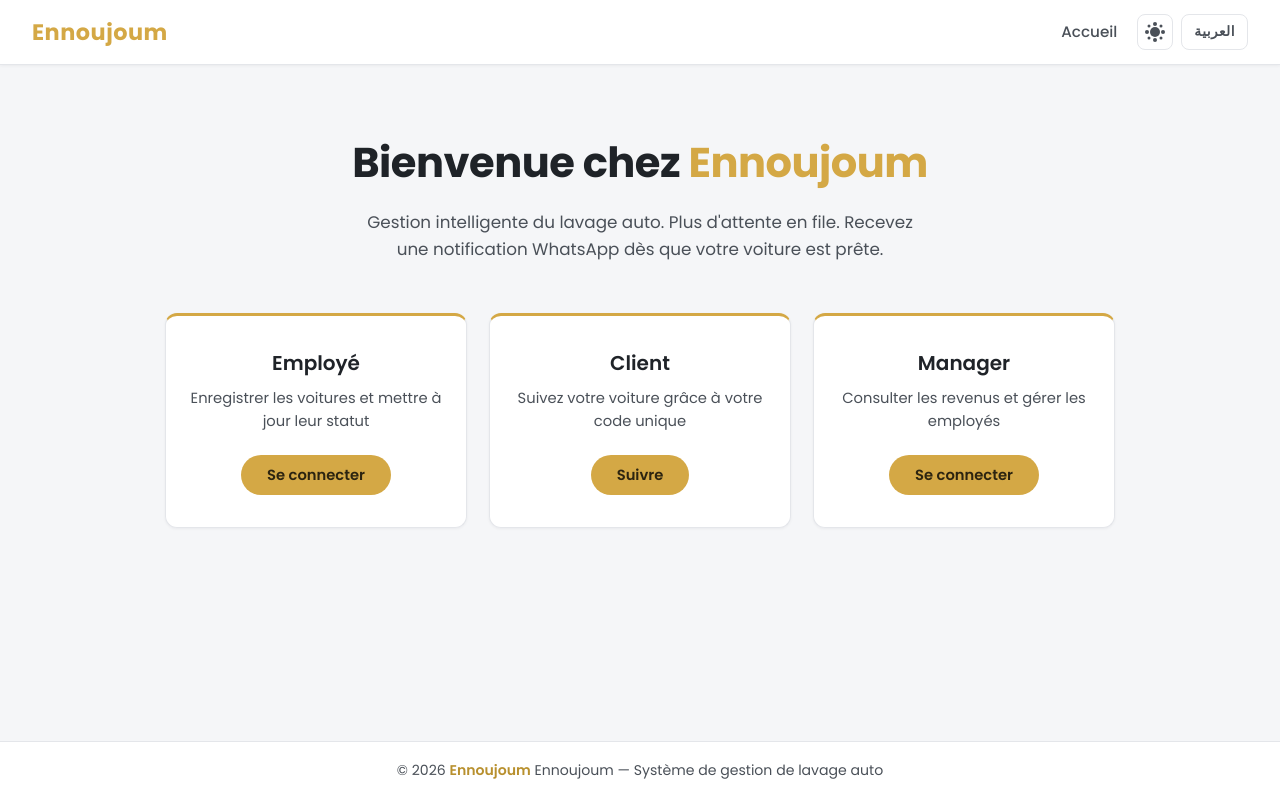
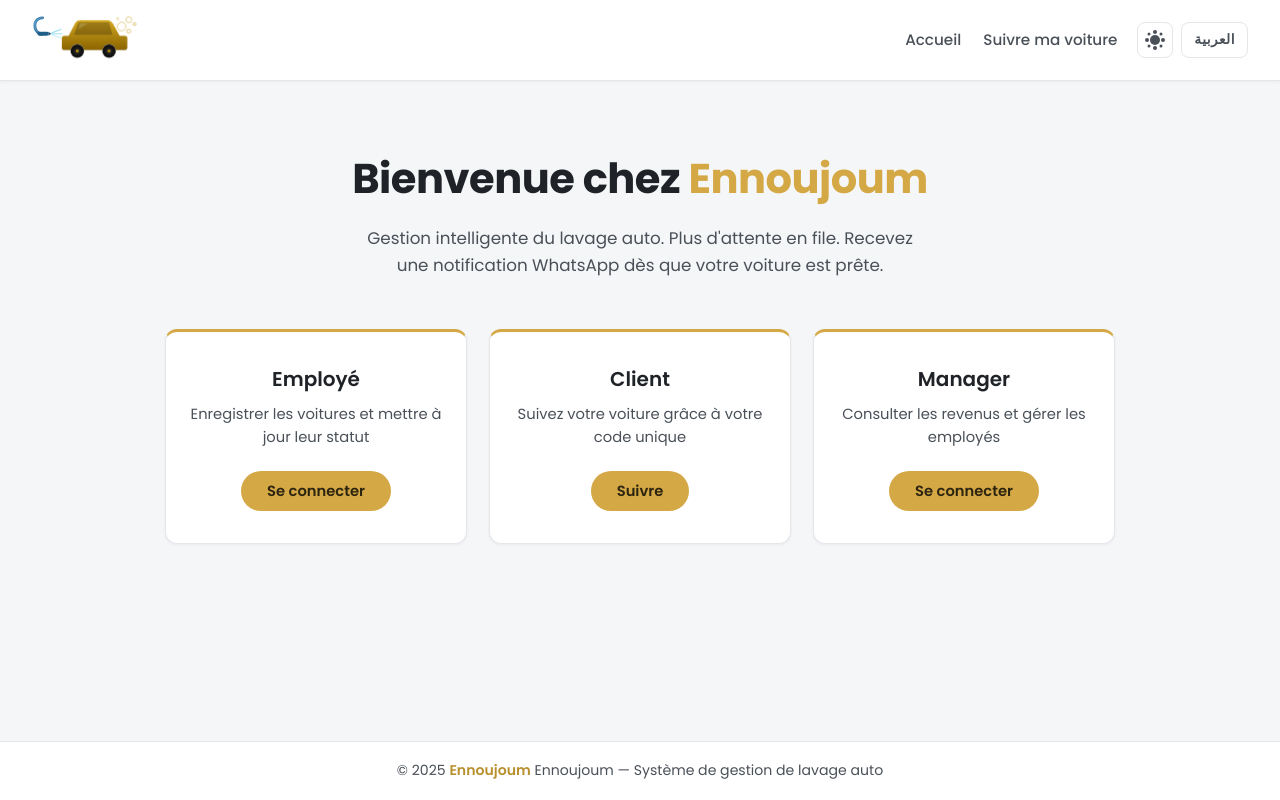
Before and after one commit to aqzioudoaae-creator/ennoujoum, a Flask app: page / in a window 1280 px wide. Run offline with Flask 3, Linux system fonts and the light colour scheme.

Commit message:
Add car wash SVG logo with hose and bubbles

```diff
--- a/files-5-2/static/style.css
+++ b/files-5-2/static/style.css
@@ -75,14 +75,7 @@
     --shadow-lg:     0 10px 28px rgba(0, 0, 0, .45);
 }
 
-/* ---------- Reset ---------- */
-*,
-*::before,
-*::after {
-    box-sizing: border-box;
-    margin: 0;
-    padding: 0;
-}
+*,*::before,*::after { box-sizing: border-box; margin: 0; padding: 0; }
 
 html { scroll-behavior: smooth; }
 
@@ -96,6 +89,7 @@ body {
     line-height: 1.55;
     transition: background-color .3s ease, color .3s ease;
 }
+a { text-decoration: none; color: inherit; }
 
 a {
     text-decoration: none;
@@ -134,17 +128,26 @@ html[dir="rtl"] .timeline { flex-direction: row-reverse; }
 }
 
 .logo {
-    font-size: 1.4rem;
-    font-weight: 700;
     display: flex;
     align-items: center;
-    gap: 10px;
-    transition: var(--transition);
-    letter-spacing: .3px;
+    text-decoration: none;
+    transition: transform var(--transition), filter var(--transition);
+    animation: logoReveal 0.55s cubic-bezier(0.22, 1, 0.36, 1) both;
 }
-.logo:hover { opacity: .8; }
-.logo-text  { letter-spacing: .5px; }
-.yellow     { color: var(--yellow); }
+.logo:hover {
+    transform: scale(1.03);
+    filter: brightness(1.08);
+}
+.logo-svg {
+    height: 52px;
+    width: auto;
+    display: block;
+}
+@keyframes logoReveal {
+    from { opacity: 0; transform: translateX(-10px); }
+    to   { opacity: 1; transform: translateX(0); }
+}
+.yellow { color: var(--yellow); }
 
 .nav-links {
     display: flex;
--- a/files-5-2/templates/base.html
+++ b/files-5-2/templates/base.html
@@ -3,17 +3,11 @@
 <head>
     <meta charset="UTF-8">
     <meta name="viewport" content="width=device-width, initial-scale=1.0">
-    <title>{% block title %}Ennoujoum — Lavage Auto{% endblock %}</title>
-
-    <!-- Google Font -->
+    <title>{% block title %}Ennojoum — Lavage Auto{% endblock %}</title>
     <link rel="preconnect" href="https://fonts.googleapis.com">
     <link rel="preconnect" href="https://fonts.gstatic.com" crossorigin>
     <link href="https://fonts.googleapis.com/css2?family=Poppins:wght@300;400;500;600;700&display=swap" rel="stylesheet">
-
-    <!-- Main stylesheet -->
     <link rel="stylesheet" href="{{ url_for('static', filename='style.css') }}">
-
-    <!-- Apply theme & direction before paint to avoid flash -->
     <script>
         (function () {
             try {
@@ -22,17 +16,79 @@
                 document.documentElement.setAttribute('data-theme', t);
                 document.documentElement.setAttribute('lang', l);
                 document.documentElement.setAttribute('dir', l === 'ar' ? 'rtl' : 'ltr');
-                document.cookie = 'mnojo_lang=' + l + '; path=/; max-age=31536000; SameSite=Lax';
             } catch (e) {}
         })();
     </script>
 </head>
 <body>
 
-    <!-- Top navigation bar -->
     <header class="navbar">
-        <a href="{{ url_for('home') }}" class="logo">
-            <span class="logo-text yellow">Ennoujoum</span>
+        <a href="{{ url_for('home') }}" class="logo" aria-label="Ennoujoum Auto Wash">
+            <svg class="logo-svg" viewBox="0 0 284 108" fill="none" xmlns="http://www.w3.org/2000/svg" aria-hidden="true">
+                <defs>
+                    <linearGradient id="gold" x1="0" y1="0" x2="0" y2="1">
+                        <stop offset="0%" stop-color="#D4A820"/>
+                        <stop offset="100%" stop-color="#8A6400"/>
+                    </linearGradient>
+                    <linearGradient id="hoseG" x1="0" y1="0" x2="1" y2="1">
+                        <stop offset="0%" stop-color="#4A90C4"/>
+                        <stop offset="100%" stop-color="#1E5F8A"/>
+                    </linearGradient>
+                    <style>
+                        .logo-bub { animation: logobub 2.2s ease-in-out infinite; }
+                        .logo-b2  { animation-delay:.4s }
+                        .logo-b3  { animation-delay:.8s }
+                        .logo-b4  { animation-delay:1.2s }
+                        .logo-b5  { animation-delay:1.6s }
+                        @keyframes logobub {
+                            0%,100% { transform:translateY(0); opacity:.6; }
+                            50%     { transform:translateY(-4px); opacity:1; }
+                        }
+                        .logo-spray { animation: logosp 1.2s ease-in-out infinite; }
+                        .logo-s2 { animation-delay:.15s }
+                        .logo-s3 { animation-delay:.3s }
+                        @keyframes logosp {
+                            0%,100% { opacity:.5; stroke-width:1; }
+                            50%     { opacity:1;  stroke-width:2; }
+                        }
+                    </style>
+                </defs>
+
+                <!-- Hose -->
+                <path d="M22,8 C22,8 6,8 6,24 C6,40 20,42 20,42"
+                      stroke="url(#hoseG)" stroke-width="6" fill="none" stroke-linecap="round"/>
+                <path d="M22,8 C22,8 6,8 6,24 C6,40 20,42 20,42"
+                      stroke="rgba(255,255,255,0.22)" stroke-width="2" fill="none" stroke-linecap="round"/>
+                <!-- Nozzle -->
+                <rect x="12" y="37" width="22" height="8" rx="3" fill="#1E5F8A"/>
+                <polygon points="34,37 40,41 34,45" fill="#1A4F78"/>
+
+                <!-- Spray -->
+                <line class="logo-spray"    x1="41" y1="39" x2="60" y2="32" stroke="#7DD3F0" stroke-linecap="round"/>
+                <line class="logo-spray logo-s2" x1="41" y1="41" x2="62" y2="41" stroke="#90DCF5" stroke-linecap="round"/>
+                <line class="logo-spray logo-s3" x1="41" y1="43" x2="60" y2="50" stroke="#7DD3F0" stroke-linecap="round"/>
+
+                <!-- Car -->
+                <g transform="translate(54, 2)">
+                    <path d="M8,68 L8,48 Q8,43 13,43 L22,43 L36,16 Q39,11 46,11 L102,11 Q110,11 114,18 L128,43 L138,43 Q144,43 144,48 L144,68 Q144,73 139,73 L120,73 Q117,61 106,61 Q95,61 92,73 L54,73 Q51,61 40,61 Q29,61 26,73 L12,73 Q8,73 8,68 Z" fill="url(#gold)"/>
+                    <!-- Windshield -->
+                    <path d="M42,15 L33,41 L113,41 L106,15 Z" fill="rgba(0,0,0,0.24)"/>
+                    <path d="M45,17 L43,29 L62,17 Z" fill="rgba(255,255,255,0.16)"/>
+                    <!-- Wheels -->
+                    <circle cx="40"  cy="75" r="14" fill="#111"/>
+                    <circle cx="40"  cy="75" r="8"  fill="#1e1e1e"/>
+                    <circle cx="40"  cy="75" r="3.5" fill="url(#gold)"/>
+                    <circle cx="106" cy="75" r="14" fill="#111"/>
+                    <circle cx="106" cy="75" r="8"  fill="#1e1e1e"/>
+                    <circle cx="106" cy="75" r="3.5" fill="url(#gold)"/>
+                    <!-- Bubbles -->
+                    <circle class="logo-bub"    cx="132" cy="24" r="9"  fill="none" stroke="#C8A020" stroke-width="1.8"/>
+                    <circle class="logo-bub logo-b2" cx="147" cy="11" r="6"  fill="none" stroke="#C8A020" stroke-width="1.5"/>
+                    <circle class="logo-bub logo-b3" cx="147" cy="37" r="4"  fill="none" stroke="#C8A020" stroke-width="1.3"/>
+                    <circle class="logo-bub logo-b4" cx="159" cy="23" r="3"  fill="none" stroke="#C8A020" stroke-width="1.2"/>
+                    <circle class="logo-bub logo-b5" cx="124" cy="10" r="2.5" fill="none" stroke="#C8A020" stroke-width="1"/>
+                </g>
+            </svg>
         </a>
 
         <nav class="nav-links">
@@ -46,27 +102,20 @@
                 <a href="{{ url_for('logout') }}" class="btn-logout" data-i18n="nav.logout">Déconnexion</a>
             {% else %}
                 <a href="{{ url_for('home') }}" data-i18n="nav.home">Accueil</a>
+                <a href="{{ url_for('client_login') }}" data-i18n="nav.track">Suivre ma voiture</a>
             {% endif %}
 
             <div class="nav-controls">
-                <button id="theme-toggle"
-                        class="icon-btn"
-                        type="button"
-                        data-i18n-title="common.theme.toggle"
-                        title="Changer le thème"
-                        aria-label="Toggle theme">
+                <button id="theme-toggle" class="icon-btn" type="button"
+                        data-i18n-title="common.theme.toggle" title="Changer le thème" aria-label="Toggle theme">
                     <span class="icon-sun show-light"></span>
                     <span class="icon-moon show-dark"></span>
                 </button>
-                <button id="lang-toggle"
-                        class="lang-btn"
-                        type="button"
-                        aria-label="Toggle language">FR</button>
+                <button id="lang-toggle" class="lang-btn" type="button" aria-label="Toggle language">FR</button>
             </div>
         </nav>
     </header>
 
-    <!-- Flash messages (success / error feedback) -->
     {% with messages = get_flashed_messages(with_categories=true, category_filter=['success','error','info','warning']) %}
         {% if messages %}
             <div class="flash-container">
@@ -80,14 +129,12 @@
         {% endif %}
     {% endwith %}
 
-    <!-- Main content -->
     <main class="main-content">
         {% block content %}{% endblock %}
     </main>
 
-    <!-- Footer -->
     <footer class="footer">
-        <p>&copy; 2026 <strong>Ennoujoum</strong> <span data-i18n="footer.text">— Système de gestion de lavage auto</span></p>
+        <p>&copy; 2025 <strong>Ennoujoum</strong> <span data-i18n="footer.text">— Système de gestion de lavage auto</span></p>
     </footer>
 
     <script src="{{ url_for('static', filename='main.js') }}"></script>
```
Also changed, not shown: other parts of files-5-2/static/style.css (+6 -36 lines).
